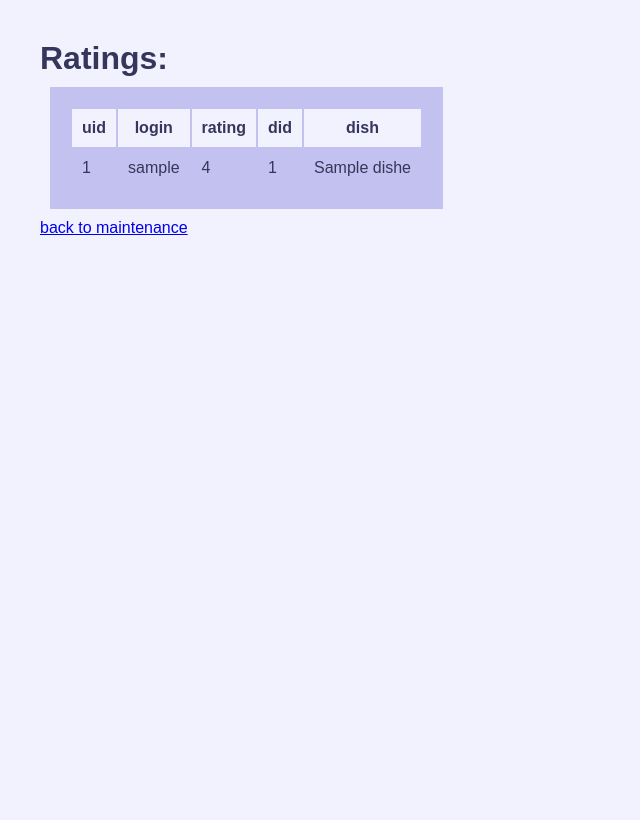
After one commit to AnuraagDeshpande/Undercooked-Website, a PHP site: page /ratingsData.php in a window 1280 px wide. The commit adds this page. Shown: the whole page, without its empty margins (0-640 px from the left). Run offline with PHP 8.4, Linux system fonts and the light colour scheme; tables that the repository leaves empty or names only in its code hold one stand-in row (values such as "Sample post").

Commit message:
users and ratings pages added

```diff
--- /dev/null
+++ b/public_html/ratingsData.php
@@ -0,0 +1,73 @@
+<!DOCTYPE html>
+<html lang="en">
+    <head>
+        <meta charset="UTF-8">
+        <meta name="viewport" content="width=device-width, initial-scale=1.0">
+        <title>Undercooked Website</title>
+        <link href="styles.css" rel="stylesheet"/>
+    </head>
+    <?php
+        ini_set('display_errors', 1);
+        ini_set('display_startup_errors', 1);
+        error_reporting(E_ALL);
+        /*
+        First we need to connect to our server, which as we
+        know is hosted locally
+        */
+        try {
+            // Database connection settings
+            $host = 'localhost';
+            $dbname = 'test';
+            $username = 'root';
+            $password = '';
+            $socket = '/opt/lampp/var/mysql/mysql.sock';
+
+            //We create a pdo instance to connect to the database
+            //$conn = new PDO("mysql:host=$host;dbname=$dbname", $username, $password);
+            $conn = new PDO("mysql:unix_socket=$socket;dbname=$dbname", $username, $password);
+
+            //set the PDO error mode to exception
+            $conn->setAttribute(PDO::ATTR_ERRMODE, PDO::ERRMODE_EXCEPTION);
+
+            //RATINGS
+            $ratingsQ = $conn->prepare("SELECT U.uid, U.login, R.rating, D.did, D.name
+            FROM users U, rated R, dishes D
+            WHERE U.uid=R.uid and R.did=D.did
+            ");
+            $ratingsQ->execute();
+            $ratings = $ratingsQ->fetchAll(PDO::FETCH_ASSOC);
+        } catch (PDOException $e) {
+            echo "Connection failed or query: " . $e->getMessage();
+        }
+    ?>
+    <body class="secondary text">
+        <!--We fetch all the ratings data-->
+        <h1>Ratings:</h1>
+        <table class="background">
+            <tr class="secondary">
+                <th>uid</th>
+                <th>login</th>
+                <th>rating</th>
+                <th>did</th>
+                <th>dish</th>
+            </tr>
+            <!--We take data in a loop-->
+            <?php if (is_array($ratings)>0  && count($ratings) > 0):?>
+                <?php foreach ($ratings as $row): ?>
+                    <tr>
+                        <td><?php echo htmlspecialchars($row['uid']); ?></td>
+                        <td><?php echo htmlspecialchars($row['login']); ?></td>
+                        <td><?php echo htmlspecialchars($row['rating']); ?></td>
+                        <td><?php echo htmlspecialchars($row['did']); ?></td>
+                        <td><?php echo htmlspecialchars($row['name']); ?></td>
+                    </tr>
+                <?php endforeach; ?>
+            <?php else: ?>
+                <tr>
+                    <td colspan="5">No ratings found</td>
+                </tr>
+            <?php endif; ?>
+        </table>
+        <a href="./maintenance.html">back to maintenance</a>
+    </body>
+</html>
--- a/public_html/signup.php
+++ b/public_html/signup.php
@@ -88,5 +88,6 @@
                 <p style="color: red;"><?php echo $error_message; ?></p>
             <?php endif; ?>
         </form>
+        <a href="./maintenance.html">back to maintenance</a>
     </body>
 </html>
```
Also changed, not shown: public_html/maintenance.html (+15 -4 lines), public_html/users.php (added, +70 -0 lines), README.md.
